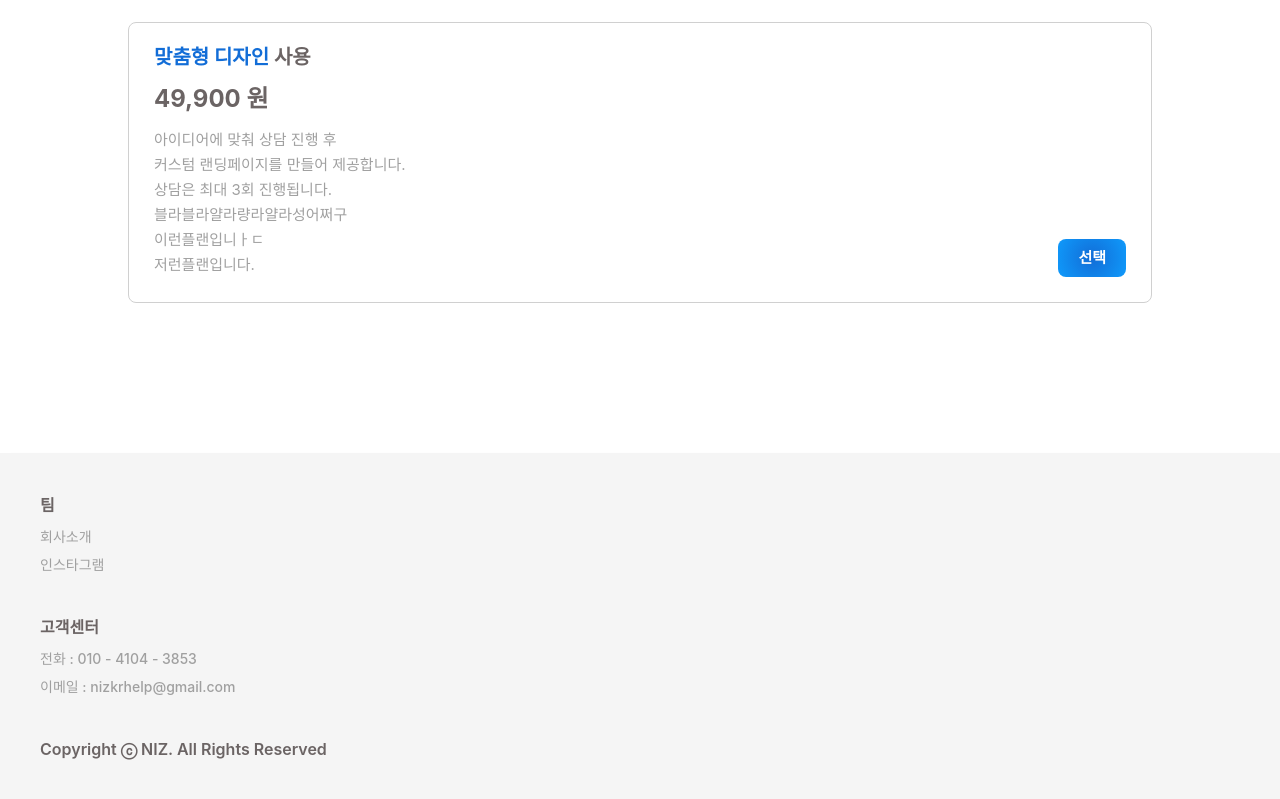
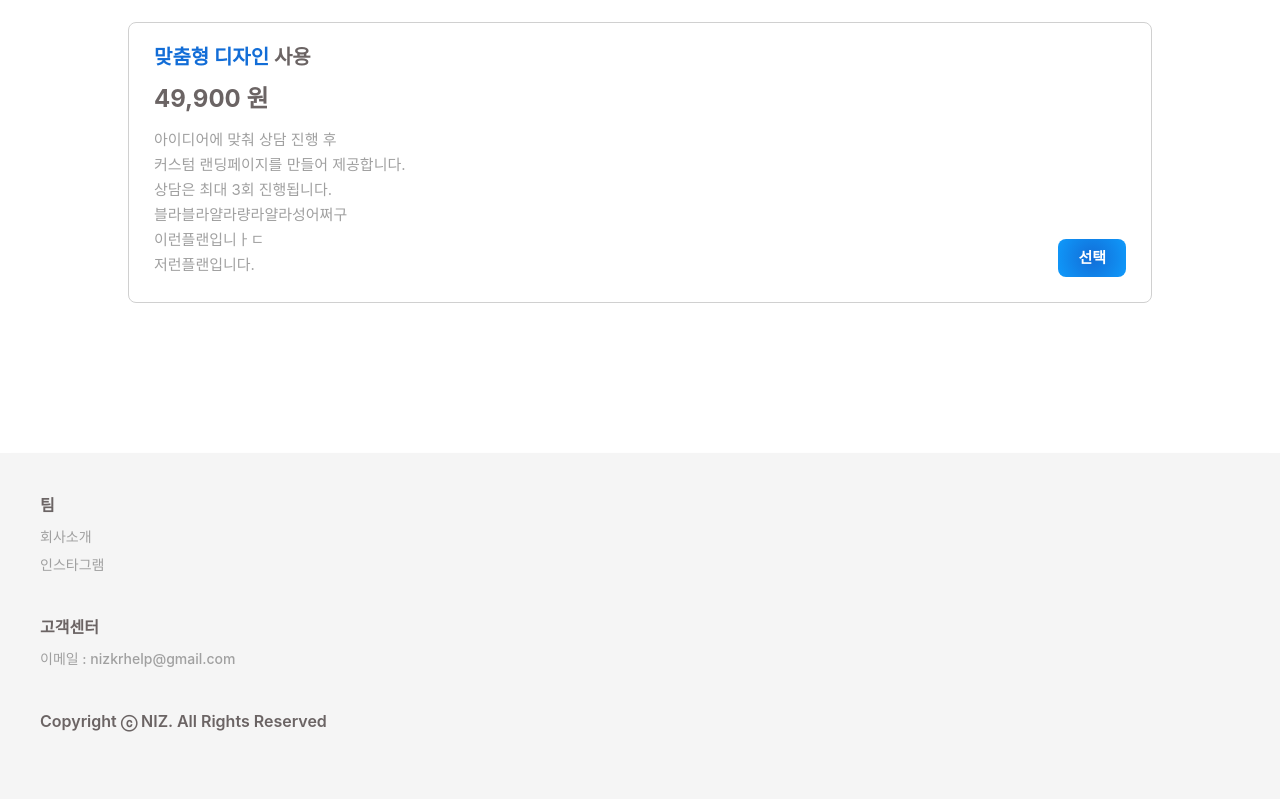
Before and after one commit to NIZ-Solutions/niz-front, a React (Create React App) app: page / in a window 1280 px wide. Shown: the part 3659-4458 px from the top of the page. Built offline with nearby package versions, Linux system fonts and the light colour scheme.

Commit message:
📝 : Footer 내용

```diff
--- a/src/components/layout/Footer.tsx
+++ b/src/components/layout/Footer.tsx
@@ -16,7 +16,6 @@ export default function Footer() {
         <div className="agent-container flex flex-col gap-[10px]">
           <p className="font-semibold text-gray-003">고객센터</p>
           <div className="flex flex-col gap-2 text-sm font-medium text-gray-002">
-            <p>전화 : 010 - 4104 - 3853</p>
             <p>이메일 : nizkrhelp@gmail.com</p>
           </div>
         </div>
```
